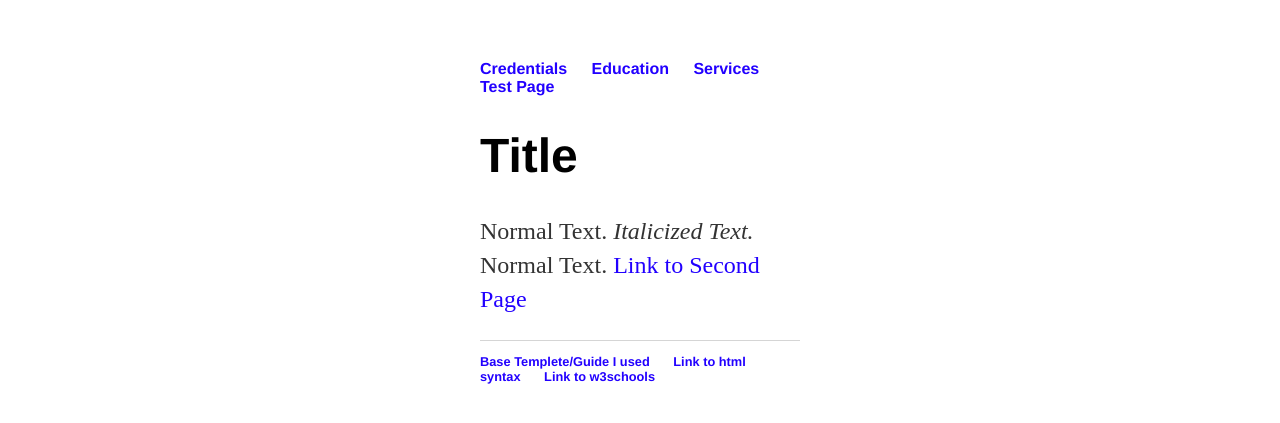
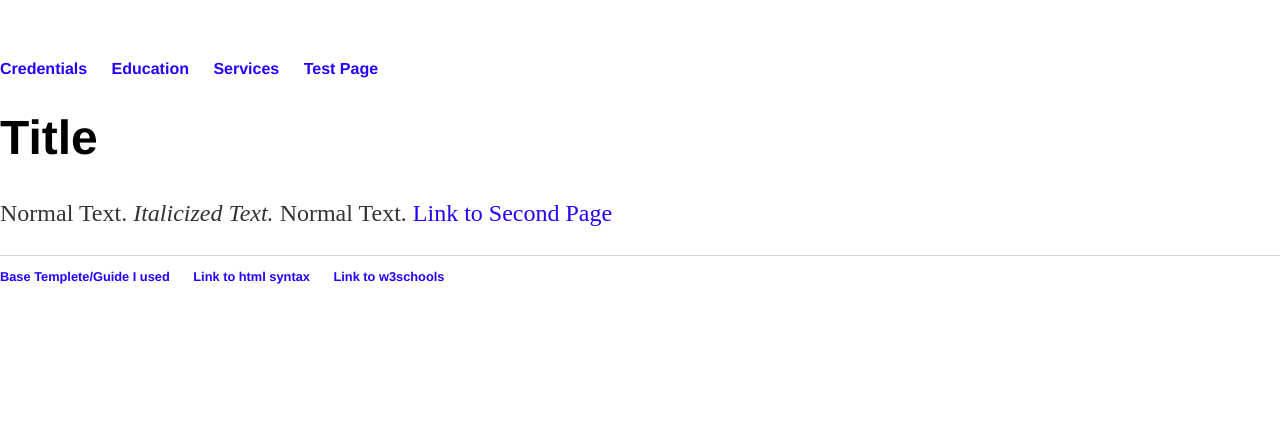
Before and after one commit to ShadowHazel/ShadowHazel.github.io, a Jekyll site: the page built from test/index.html, in a window 1280 px wide. Shown: the top 423 px of the page. Built offline with Jekyll 4.4.1, drawn with Linux system fonts in a browser that asks for light colours.

Commit message:
Update 2.css

```diff
--- a/css/2.css
+++ b/css/2.css
@@ -1,6 +1,6 @@
 body {
     margin: 60px auto;
-    width: 25%;
+    width: 100%;
 }
 nav ul, footer ul {
     font-family:'Helvetica', 'Arial', 'Sans-Serif';
```
